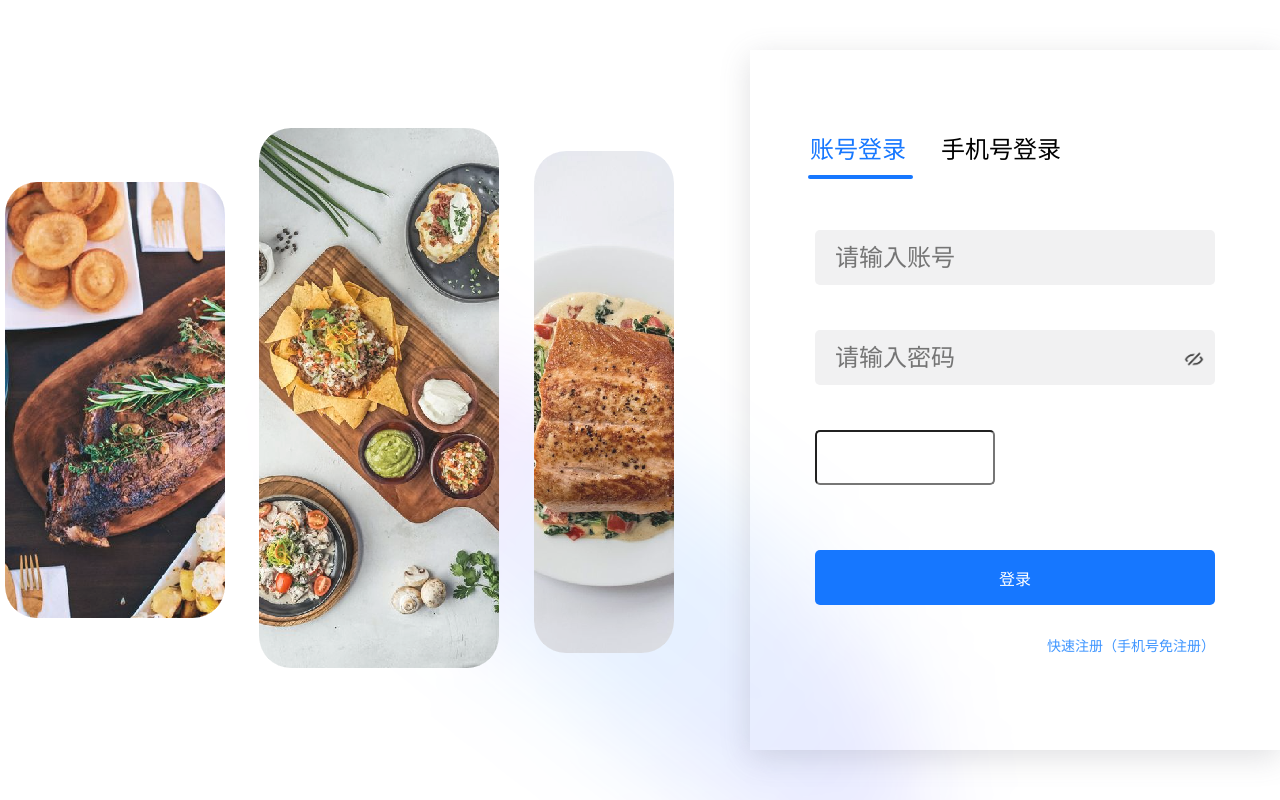
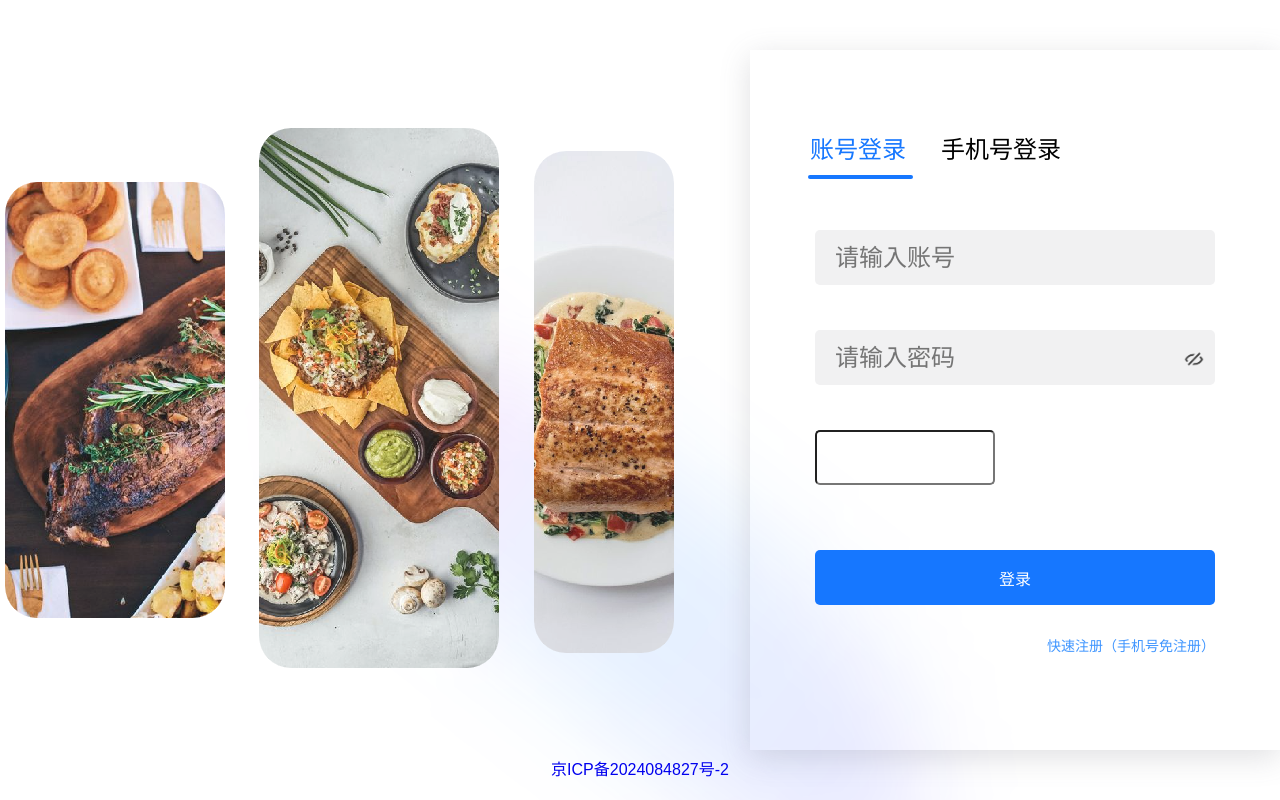
Before and after one commit to cg66666/login_sso, a website: page src/index.html in a window 1280 px wide. Drawn offline with Linux system fonts and the light colour scheme; no server answers.

Commit message:
feat: 增加备案号

```diff
--- a/src/index.html
+++ b/src/index.html
@@ -131,6 +131,7 @@
             </button>
           </div>
         </div>
+        <a class="bottomContent" href="https://beian.miit.gov.cn/" target="_blank">京ICP备2024084827号-2</a>
       </div>
       <!-- <div class="message" id="message"></div> -->
     </div>
@@ -157,6 +158,7 @@
         </div>
       </div>
     </div>
+
   </body>
   <script src="./js/message.js"></script>
   <script src="./js/index.js"></script>
--- a/src/style/index.less
+++ b/src/style/index.less
@@ -376,6 +376,14 @@ body {
         opacity: 1;
       }
     }
+    .bottomContent{
+      position: absolute;
+      bottom: 20px;
+      left: 50%;
+      transform: translateX(-50%);
+      text-decoration: none;
+      font-size: 16px;
+    }
     .flipperLogin {
       transform: translateY(-50%) rotateY(-180deg);
     }
```
Also changed, not shown: src/style/index.css.
